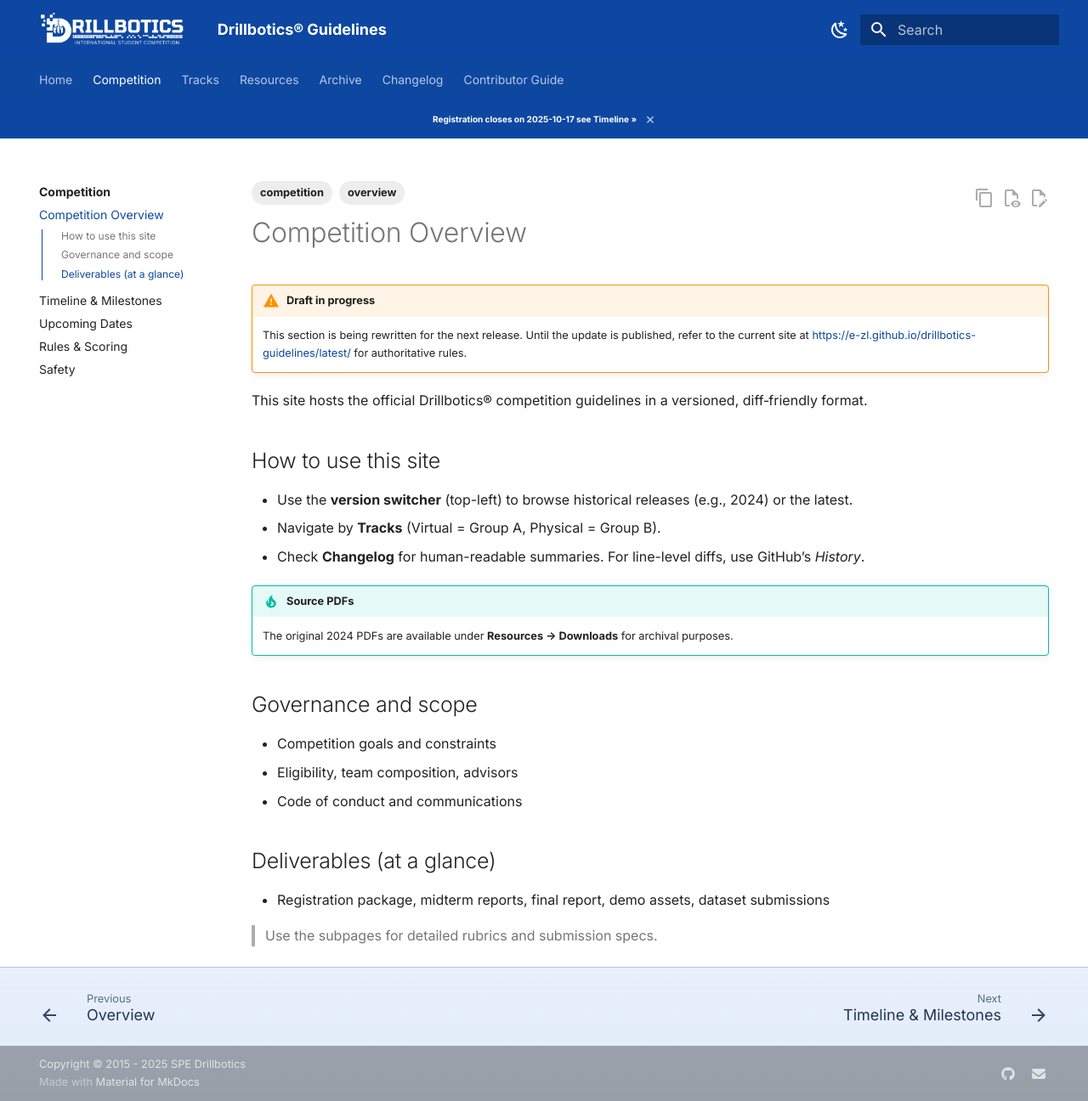
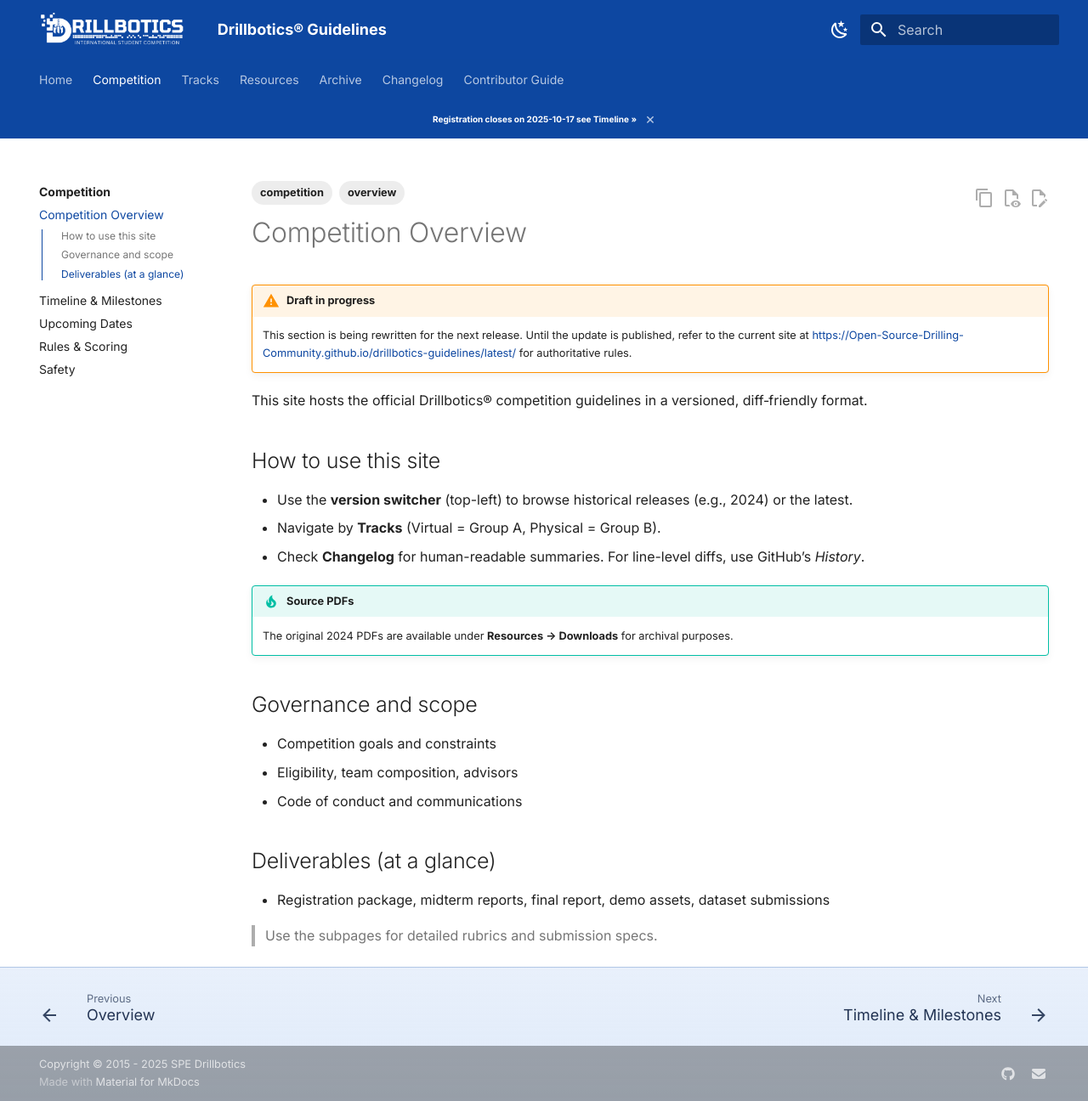
Before and after one commit to Open-Source-Drilling-Community/drillbotics-guidelines, an MkDocs documentation site: the page built from docs/competition/overview.md, in a window 1280 px wide and 1296 px high. Shown: the whole window at 85% size. Built offline with MkDocs 1.6.1 and Material for MkDocs 9.7.7, drawn with Linux system fonts in a browser that asks for light colours; comment, search, counter and statistics services are not loaded; the version menu is left out; part of the change alters nothing that is shown.

Commit message:
📝 docs(competition): update authoritative rules URL
- change link to point to Open-Source-Drilling-Community site for accuracy
- ensure users refer to correct site during guideline rewrite process

```diff
--- a/docs/competition/overview.md
+++ b/docs/competition/overview.md
@@ -7,7 +7,7 @@ tags:
 # Competition Overview
 
 !!! warning "Draft in progress"
-    This section is being rewritten for the next release. Until the update is published, refer to the current site at [https://e-zl.github.io/drillbotics-guidelines/latest/](https://e-zl.github.io/drillbotics-guidelines/latest/) for authoritative rules.
+    This section is being rewritten for the next release. Until the update is published, refer to the current site at [https://Open-Source-Drilling-Community.github.io/drillbotics-guidelines/latest/](https://Open-Source-Drilling-Community.github.io/drillbotics-guidelines/latest/) for authoritative rules.
 
 This site hosts the official Drillbotics® competition guidelines in a versioned, diff‑friendly format.
 
```
